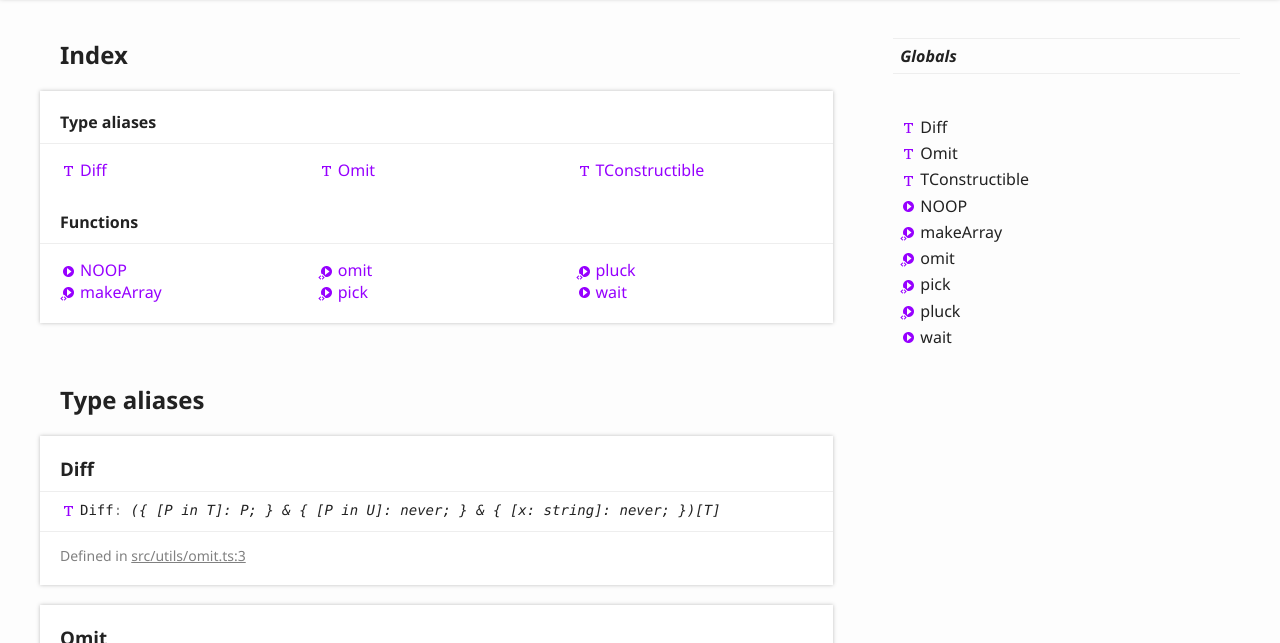
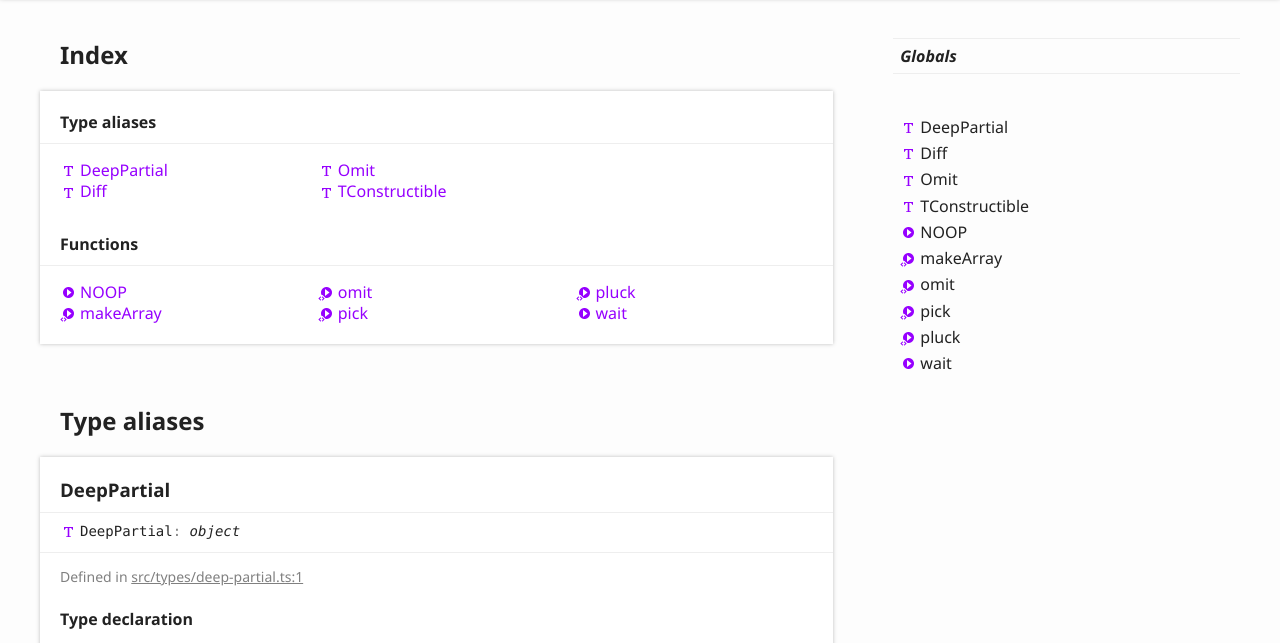
Before and after one commit to bluebirds-blue-jay/utils, a website with bundled scripts: page docs/globals.html in a window 1280 px wide. Shown: the part 157-800 px from the top of the page. Built offline with nearby package versions, Linux system fonts and the light colour scheme.

Commit message:
:books: Autogenerated docs.

```diff
--- a/docs/globals.html
+++ b/docs/globals.html
@@ -68,6 +68,7 @@
 						<section class="tsd-index-section ">
 							<h3>Type aliases</h3>
 							<ul class="tsd-index-list">
+								<li class="tsd-kind-type-alias"><a href="globals.html#deeppartial" class="tsd-kind-icon">Deep<wbr>Partial</a></li>
 								<li class="tsd-kind-type-alias"><a href="globals.html#diff" class="tsd-kind-icon">Diff</a></li>
 								<li class="tsd-kind-type-alias"><a href="globals.html#omit" class="tsd-kind-icon">Omit</a></li>
 								<li class="tsd-kind-type-alias"><a href="globals.html#tconstructible" class="tsd-kind-icon">TConstructible</a></li>
@@ -90,12 +91,27 @@
 			<section class="tsd-panel-group tsd-member-group ">
 				<h2>Type aliases</h2>
 				<section class="tsd-panel tsd-member tsd-kind-type-alias">
+					<a name="deeppartial" class="tsd-anchor"></a>
+					<h3>Deep<wbr>Partial</h3>
+					<div class="tsd-signature tsd-kind-icon">Deep<wbr>Partial<span class="tsd-signature-symbol">:</span> <span class="tsd-signature-type">object</span></div>
+					<aside class="tsd-sources">
+						<ul>
+							<li>Defined in <a href="https://github.com/bluebirds-blue-jay/utils/blob/563bd92/src/types/deep-partial.ts#L1">src/types/deep-partial.ts:1</a></li>
+						</ul>
+					</aside>
+					<div class="tsd-type-declaration">
+						<h4>Type declaration</h4>
+						<ul class="tsd-parameters">
+						</ul>
+					</div>
+				</section>
+				<section class="tsd-panel tsd-member tsd-kind-type-alias">
 					<a name="diff" class="tsd-anchor"></a>
 					<h3>Diff</h3>
 					<div class="tsd-signature tsd-kind-icon">Diff<span class="tsd-signature-symbol">:</span> <span class="tsd-signature-type">({ [P in T]: P; } &amp; { [P in U]: never; } &amp; { [x: string]: never; })[T]</span></div>
 					<aside class="tsd-sources">
 						<ul>
-							<li>Defined in <a href="https://github.com/bluebirds-blue-jay/utils/blob/024652f/src/utils/omit.ts#L3">src/utils/omit.ts:3</a></li>
+							<li>Defined in <a href="https://github.com/bluebirds-blue-jay/utils/blob/563bd92/src/types/diff.ts#L1">src/types/diff.ts:1</a></li>
 						</ul>
 					</aside>
 				</section>
@@ -105,7 +121,7 @@
 					<div class="tsd-signature tsd-kind-icon">Omit<span class="tsd-signature-symbol">:</span> <span class="tsd-signature-type">object</span></div>
 					<aside class="tsd-sources">
 						<ul>
-							<li>Defined in <a href="https://github.com/bluebirds-blue-jay/utils/blob/024652f/src/utils/omit.ts#L4">src/utils/omit.ts:4</a></li>
+							<li>Defined in <a href="https://github.com/bluebirds-blue-jay/utils/blob/563bd92/src/types/omit.ts#L3">src/types/omit.ts:3</a></li>
 						</ul>
 					</aside>
 					<div class="tsd-type-declaration">
@@ -120,7 +136,7 @@
 					<div class="tsd-signature tsd-kind-icon">TConstructible<span class="tsd-signature-symbol">:</span> <span class="tsd-signature-type">object</span></div>
 					<aside class="tsd-sources">
 						<ul>
-							<li>Defined in <a href="https://github.com/bluebirds-blue-jay/utils/blob/024652f/src/types/constructible.ts#L1">src/types/constructible.ts:1</a></li>
+							<li>Defined in <a href="https://github.com/bluebirds-blue-jay/utils/blob/563bd92/src/types/constructible.ts#L1">src/types/constructible.ts:1</a></li>
 						</ul>
 					</aside>
 					<div class="tsd-type-declaration">
@@ -142,7 +158,7 @@
 						<li class="tsd-description">
 							<aside class="tsd-sources">
 								<ul>
-									<li>Defined in <a href="https://github.com/bluebirds-blue-jay/utils/blob/024652f/src/constants/noop.ts#L1">src/constants/noop.ts:1</a></li>
+									<li>Defined in <a href="https://github.com/bluebirds-blue-jay/utils/blob/563bd92/src/constants/noop.ts#L1">src/constants/noop.ts:1</a></li>
 								</ul>
 							</aside>
 							<h4 class="tsd-returns-title">Returns <span class="tsd-signature-type">void</span></h4>
@@ -159,7 +175,7 @@
 						<li class="tsd-description">
 							<aside class="tsd-sources">
 								<ul>
-									<li>Defined in <a href="https://github.com/bluebirds-blue-jay/utils/blob/024652f/src/utils/make-array.ts#L3">src/utils/make-array.ts:3</a></li>
+									<li>Defined in <a href="https://github.com/bluebirds-blue-jay/utils/blob/563bd92/src/utils/make-array.ts#L3">src/utils/make-array.ts:3</a></li>
 								</ul>
 							</aside>
 							<h4 class="tsd-type-parameters-title">Type parameters</h4>
@@ -188,7 +204,7 @@
 						<li class="tsd-description">
 							<aside class="tsd-sources">
 								<ul>
-									<li>Defined in <a href="https://github.com/bluebirds-blue-jay/utils/blob/024652f/src/utils/omit.ts#L6">src/utils/omit.ts:6</a></li>
+									<li>Defined in <a href="https://github.com/bluebirds-blue-jay/utils/blob/563bd92/src/utils/omit.ts#L4">src/utils/omit.ts:4</a></li>
 								</ul>
 							</aside>
 							<h4 class="tsd-type-parameters-title">Type parameters</h4>
@@ -223,7 +239,7 @@
 						<li class="tsd-description">
 							<aside class="tsd-sources">
 								<ul>
-									<li>Defined in <a href="https://github.com/bluebirds-blue-jay/utils/blob/024652f/src/utils/pick.ts#L3">src/utils/pick.ts:3</a></li>
+									<li>Defined in <a href="https://github.com/bluebirds-blue-jay/utils/blob/563bd92/src/utils/pick.ts#L3">src/utils/pick.ts:3</a></li>
 								</ul>
 							</aside>
 							<h4 class="tsd-type-parameters-title">Type parameters</h4>
@@ -258,7 +274,7 @@
 						<li class="tsd-description">
 							<aside class="tsd-sources">
 								<ul>
-									<li>Defined in <a href="https://github.com/bluebirds-blue-jay/utils/blob/024652f/src/utils/pluck.ts#L3">src/utils/pluck.ts:3</a></li>
+									<li>Defined in <a href="https://github.com/bluebirds-blue-jay/utils/blob/563bd92/src/utils/pluck.ts#L3">src/utils/pluck.ts:3</a></li>
 								</ul>
 							</aside>
 							<h4 class="tsd-type-parameters-title">Type parameters</h4>
@@ -293,7 +309,7 @@
 						<li class="tsd-description">
 							<aside class="tsd-sources">
 								<ul>
-									<li>Defined in <a href="https://github.com/bluebirds-blue-jay/utils/blob/024652f/src/utils/wait.ts#L1">src/utils/wait.ts:1</a></li>
+									<li>Defined in <a href="https://github.com/bluebirds-blue-jay/utils/blob/563bd92/src/utils/wait.ts#L1">src/utils/wait.ts:1</a></li>
 								</ul>
 							</aside>
 							<h4 class="tsd-parameters-title">Parameters</h4>
@@ -318,6 +334,9 @@
 			</nav>
 			<nav class="tsd-navigation secondary menu-sticky">
 				<ul class="before-current">
+					<li class=" tsd-kind-type-alias">
+						<a href="globals.html#deeppartial" class="tsd-kind-icon">Deep<wbr>Partial</a>
+					</li>
 					<li class=" tsd-kind-type-alias">
 						<a href="globals.html#diff" class="tsd-kind-icon">Diff</a>
 					</li>
```
Also changed, not shown: docs/index.html (+3 -0 lines).
